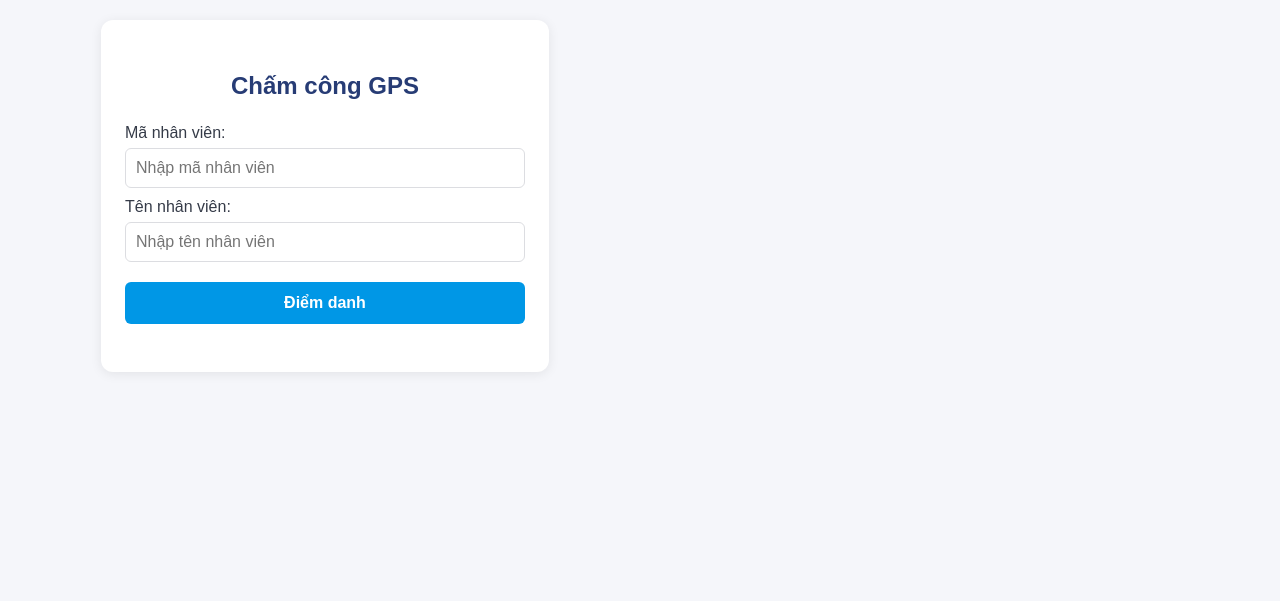
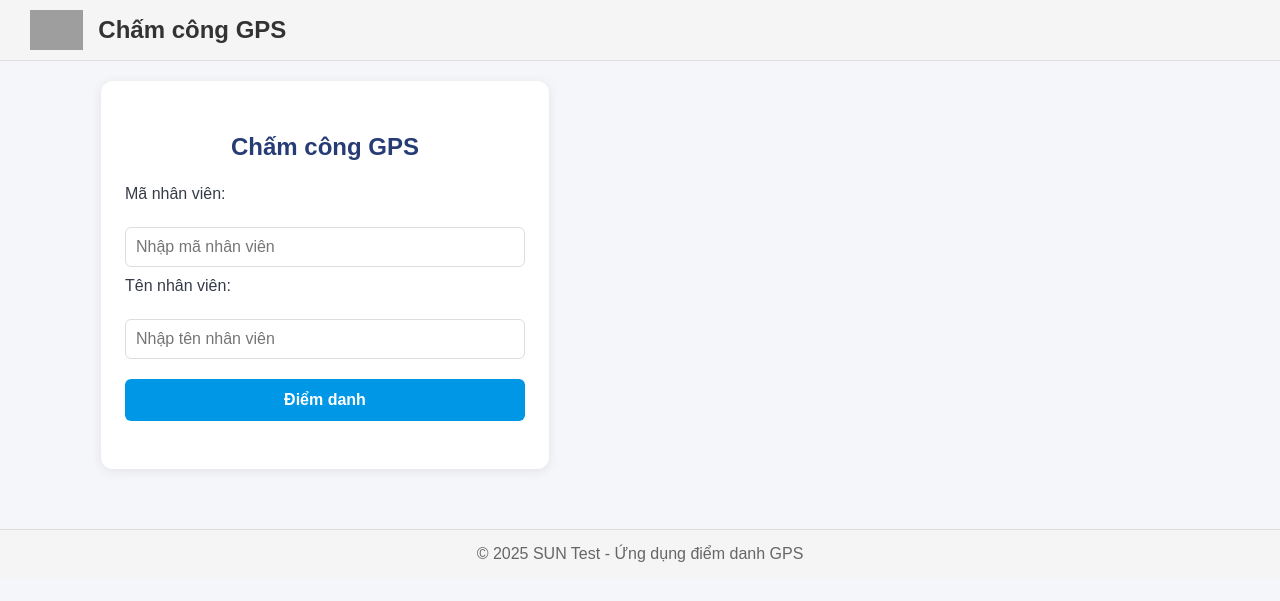
Before and after one commit to Vinbobo/mongo-gps, a Flask app: page / in a window 1280 px wide. Shown: the top 601 px of the page. Run offline with Flask 3, Linux system fonts and the light colour scheme; grey boxes are pictures that could not be loaded.

Commit message:
Update index.html

```diff
--- a/templates/index.html
+++ b/templates/index.html
@@ -10,28 +10,64 @@
   <!-- Leaflet CSS -->
   <link rel="stylesheet" href="https://unpkg.com/leaflet/dist/leaflet.css" />
   <title>Chấm công GPS</title>
+  <style>
+    #map { height: 400px; width: 100%; margin-top: 20px; display: none; }
+    .flex-container { display: flex; gap: 30px; }
+    .container { flex: 1; }
+    .map-container { flex: 1; }
+    /* Header styles */
+    header {
+      display: flex;
+      align-items: center;
+      background: #f5f5f5;
+      padding: 10px 30px;
+      border-bottom: 1px solid #ddd;
+    }
+    .logo {
+      height: 40px;
+      margin-right: 15px;
+    }
+    .header-title {
+      font-size: 1.5rem;
+      font-weight: bold;
+      color: #333;
+    }
+    /* Footer styles */
+    footer {
+      margin-top: 40px;
+      padding: 15px 0;
+      background: #f5f5f5;
+      border-top: 1px solid #ddd;
+      text-align: center;
+      color: #666;
+      font-size: 1rem;
+    }
+  </style>
 </head>
 <body>
+  <header>
+    <img src="{{ url_for('static', filename='logo.png') }}" alt="Logo" class="logo">
+    <span class="header-title">Chấm công GPS</span>
+  </header>
   <div class="flex-container">
     <div class="container">
       <h2>Chấm công GPS</h2>
       <form id="checkinForm">
-        <label for="empId">Mã nhân viên:</label>
-        <input type="text" id="empId" required placeholder="Nhập mã nhân viên">
-
-        <label for="empName">Tên nhân viên:</label>
-        <input type="text" id="empName" required placeholder="Nhập tên nhân viên">
-
+        <label for="empId">Mã nhân viên:</label><br>
+        <input type="text" id="empId" required placeholder="Nhập mã nhân viên"><br>
+        <label for="empName">Tên nhân viên:</label><br>
+        <input type="text" id="empName" required placeholder="Nhập tên nhân viên"><br>
         <button type="submit">Điểm danh</button>
       </form>
       <p id="status"></p>
     </div>
-
     <div class="map-container">
       <div id="map"></div>
     </div>
   </div>
-
+  <footer>
+    &copy; 2025 SUN Test - Ứng dụng điểm danh GPS
+  </footer>
   <!-- Leaflet JS -->
   <script src="https://unpkg.com/leaflet/dist/leaflet.js"></script>
   <script>
@@ -82,7 +118,7 @@
         .then(result => {
           document.getElementById("status").innerText = result.message || "Thành công";
           document.getElementById("checkinForm").reset();
-          showMap(data.Latitude, data.Longitude);
+          showMap(data.Latitude, data.Longitude); // Hiển thị bản đồ
         })
         .catch(err => {
           document.getElementById("status").innerText = "Chấm công thất bại: " + err.message;
```
